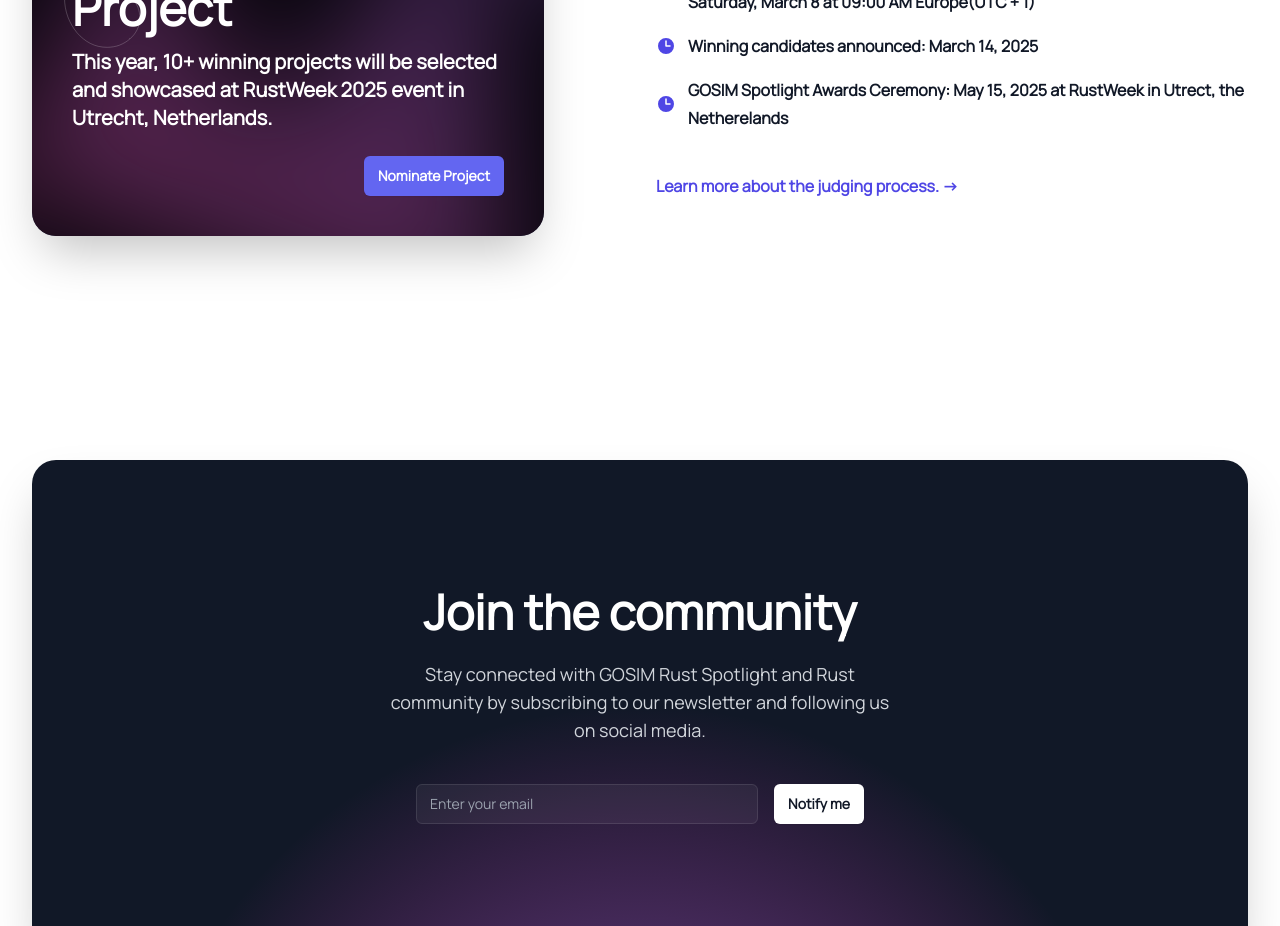
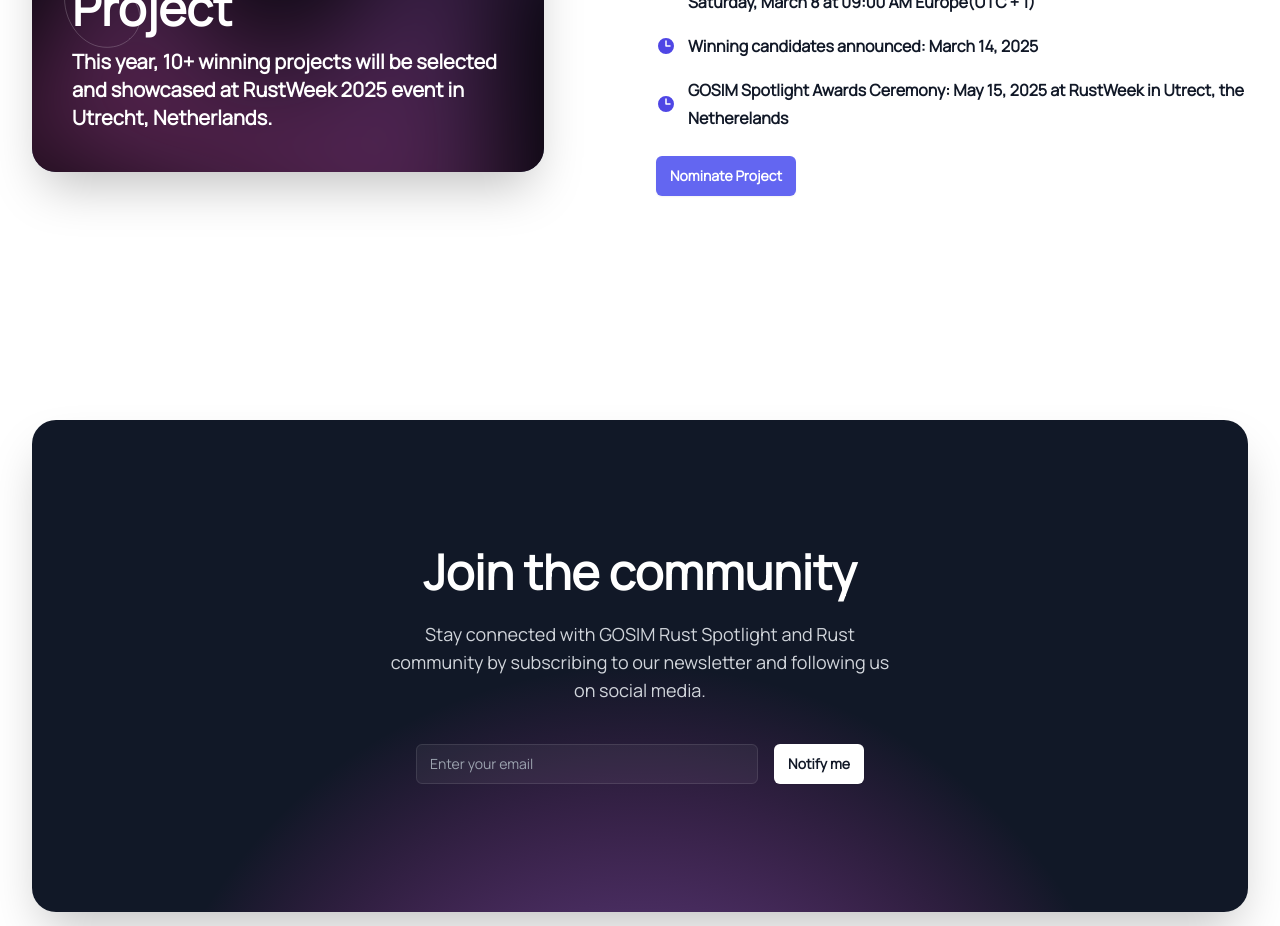
Before and after one commit to gosimfoundation/gosim-spotlight, a Vue app: page / in a window 1280 px wide. Shown: the part 4620-5546 px from the top of the page. Built offline with nearby package versions, Linux system fonts and the light colour scheme.

Commit message:
update links

```diff
--- a/src/components/NominateProjectSection.vue
+++ b/src/components/NominateProjectSection.vue
@@ -21,11 +21,11 @@
               <p class="text-5xl text-white font-bold">Nominate Your Project</p>
               <p class="mt-4 text-white font-semibold text-xl">This year, 10+ winning projects will be selected and
                 showcased at RustWeek 2025 event in Utrecht, Netherlands.</p>
-              <div class="pt-6 flex items-center  justify-end gap-2">
+              <!-- <div class="pt-6 flex items-center  justify-end gap-2">
                 <a href="https://cfp.gosim.org" @click="mobileMenuOpen = false"
                   class="rounded-md bg-indigo-500 px-3.5 py-2.5 text-sm font-semibold text-white shadow-sm hover:bg-indigo-400 focus-visible:outline focus-visible:outline-2 focus-visible:outline-offset-2 focus-visible:outline-indigo-400"
                   target="_blank">Nominate Project</a>
-              </div>
+              </div> -->
             </figure>
           </div>
         </div>
@@ -45,11 +45,16 @@
               <dt class="flex-auto text-base/7 font-semibold text-gray-900">{{ requirement }}</dt>
             </div>
           </dl>
-          <div class="mt-10 flex">
+          <div class="pt-6 flex items-center gap-2">
+            <a href="https://cfp.gosim.org" @click="mobileMenuOpen = false"
+              class="rounded-md bg-indigo-500 px-3.5 py-2.5 text-sm font-semibold text-white shadow-sm hover:bg-indigo-400 focus-visible:outline focus-visible:outline-2 focus-visible:outline-offset-2 focus-visible:outline-indigo-400"
+              target="_blank">Nominate Project</a>
+          </div>
+          <!-- <div class="mt-10 flex">
             <a href="/judging" class="text-base/7 font-semibold text-indigo-600">
               Learn more about the judging process. <span aria-hidden="true">→</span>
             </a>
-          </div>
+          </div> -->
         </div>
       </div>
     </div>
```
